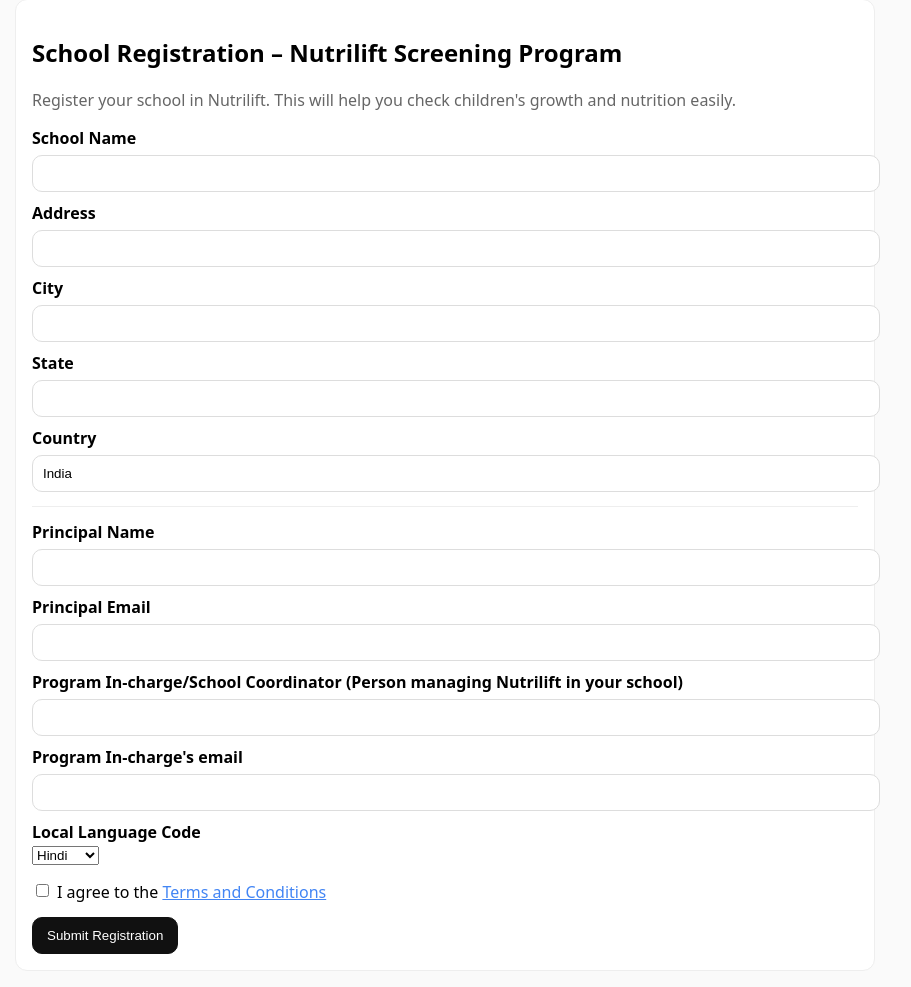
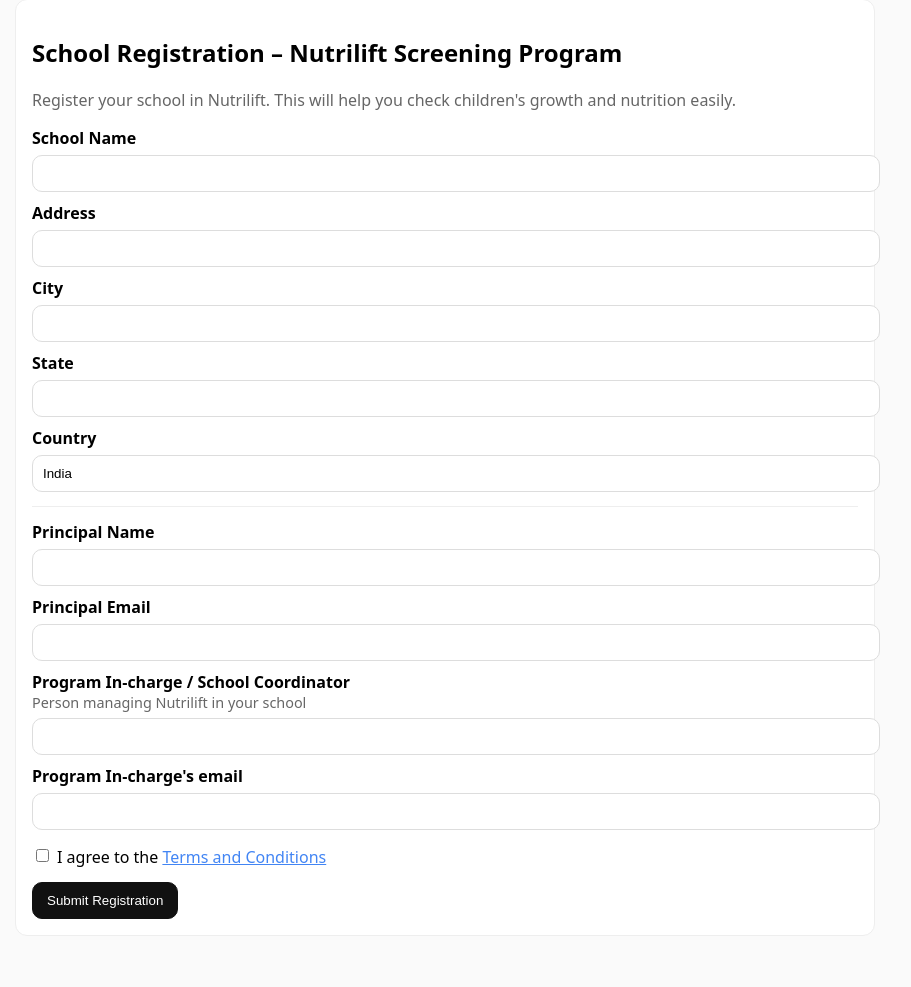
Before and after one commit to admin-masters/nutrilife, a Django app: page /screening-program/enroll/ in a window 1280 px wide. Shown: the part 199-1186 px from the top of the page, without its empty margins (195-1106 px from the left). After the commit the page ends 1118 px from the top, so only its background shows below. Run offline with Django 5.2, Linux system fonts and the light colour scheme; parts of the project's set-up code (start-up, migrations or seed data) failed here and were passed over.

Commit message:
Changed the registration page

```diff
--- a/backend/templates/screening_only/enroll_school.html
+++ b/backend/templates/screening_only/enroll_school.html
@@ -62,7 +62,13 @@
       {{ form.principal_email }}
       {{ form.principal_email.errors }}
 
-      <label for="{{ form.operator_name.id_for_label }}">Program In-charge/School Coordinator (Person managing Nutrilift in your school)</label>
+      <label for="{{ form.operator_name.id_for_label }}">
+        Program In-charge / School Coordinator
+        <div class="muted" style="font-weight:400;font-size:0.9em;">
+          Person managing Nutrilift in your school
+        </div>
+      </label>
+
       {{ form.operator_name }}
       {{ form.operator_name.errors }}
 
@@ -70,9 +76,12 @@
       {{ form.operator_email }}
       {{ form.operator_email.errors }}
 
-      <label for="{{ form.local_language_code.id_for_label }}">Local Language Code</label>
-      {{ form.local_language_code }}
-      {{ form.local_language_code.errors }}
+      <div style="display:none;">
+        <label for="{{ form.local_language_code.id_for_label }}">Local Language Code</label>
+        {{ form.local_language_code }}
+        {{ form.local_language_code.errors }}
+      </div>
+
 
       <label style="display:flex;align-items:center;margin-top:16px;font-weight:400;">
         {{ form.terms_accepted }}
```
